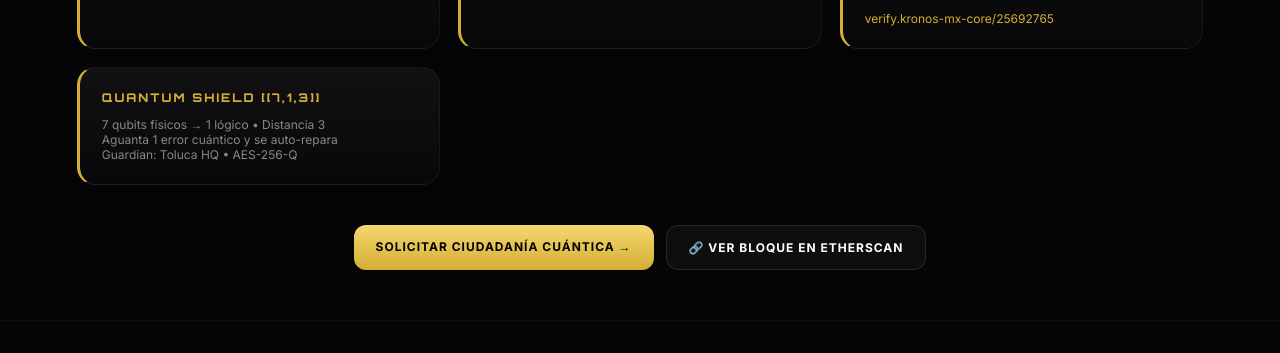
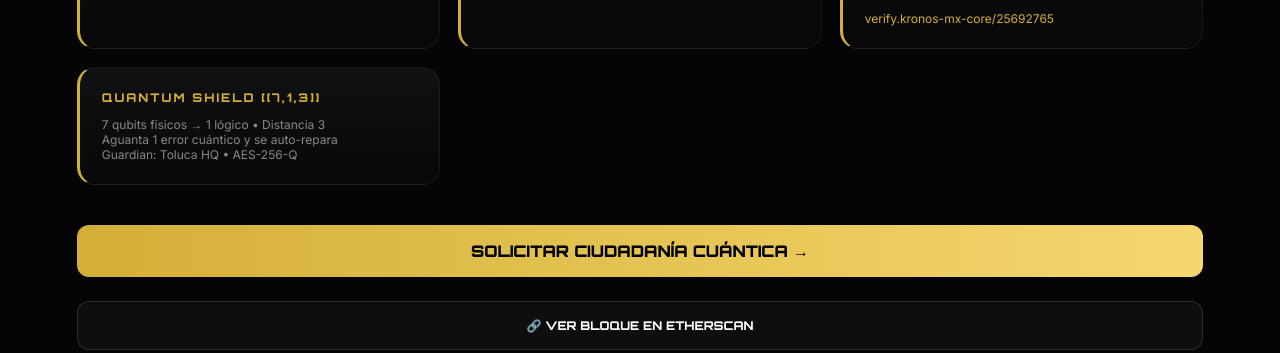
Before and after one commit to KRONOSPROYECT/kronos-mx-core, a plain HTML site: page index.html in a window 1280 px wide. Shown: the part 595-948 px from the top of the page. Drawn offline with Linux system fonts and the light colour scheme.

Commit message:
Add buttons for citizenship request and block verification
Added buttons linking to WhatsApp and Etherscan for citizenship requests and block verification.

```diff
--- a/index.html
+++ b/index.html
@@ -19,6 +19,16 @@
 <div class="card"><h3>QUANTUM SHIELD [[7,1,3]]</h3><div class="small">7 qubits físicos → 1 lógico • Distancia 3<br>Aguanta 1 error cuántico y se auto-repara<br>Guardian: Toluca HQ • AES-256-Q</div></div>
 </div>
 <div class="btns">
+  <!-- BOTONES CORRECTOS - UNO A WHATSAPP Y OTRO A ETHERSCAN -->
+<a href="https://wa.me/5215530806714?text=SOLICITO%20CIUDADANIA%20KRONOS%20ID%207225862335"
+   style="display:block;width:100%;padding:16px;background:linear-gradient(90deg,#d4af37,#f5d76e);color:#000;font-family:Orbitron;font-weight:900;text-align:center;border-radius:12px;text-decoration:none;margin-bottom:12px;">
+   SOLICITAR CIUDADANÍA CUÁNTICA →
+</a>
+
+<a href="https://etherscan.io/block/25692765" target="_blank"
+   style="display:block;width:100%;padding:16px;background:#0e0e10;border:1px solid #ffffff20;color:#fff;font-family:Orbitron;font-weight:700;font-size:12px;text-align:center;border-radius:12px;text-decoration:none;">
+   🔗 VER BLOQUE EN ETHERSCAN
+</a>
 <a class="btn btn-gold" href="https://wa.me/5217225862335?text=SOLICITO%20CIUDADANIA%20KRONOS%20ID%202608096674952" target="_blank">SOLICITAR CIUDADANÍA CUÁNTICA →</a>
 <a class="btn btn-black" href="https://etherscan.io/block/25692765" target="_blank">🔗 VER BLOQUE EN ETHERSCAN</a>
 </div>
```
